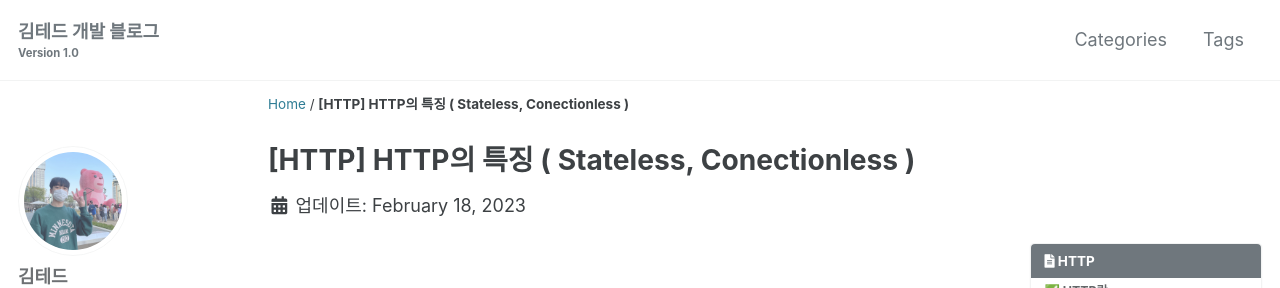
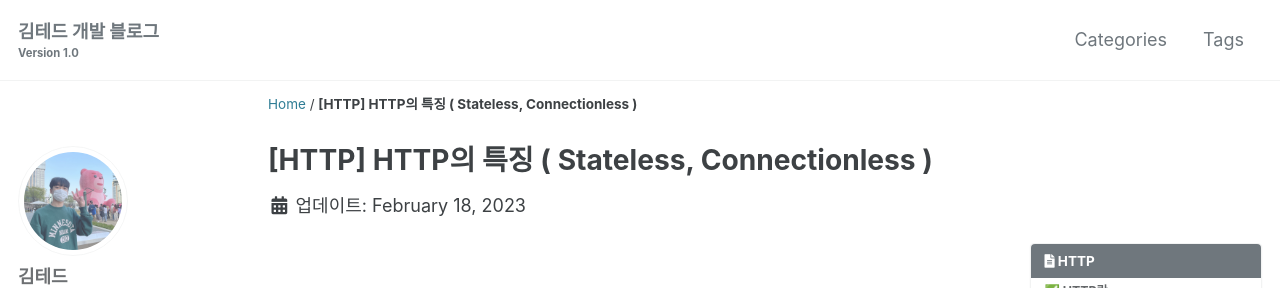
Before and after one commit to idkim97/idkim97.github.io, a Jekyll site: the page built from _posts/2023-02-18-HTTP의 특징 ( Stateless, Connectionless ).md, in a window 1280 px wide and 900 px high. Shown: the top 288 px of the window. Built offline with Jekyll 4.4.1, drawn with Linux system fonts in a browser that asks for light colours; cached includes are drawn as plain includes; comment, search, counter and statistics services are not loaded.

Commit message:
Update 2023-02-18-HTTP의 특징 ( Stateless, Connectionless ).md

```diff
--- a/_posts/2023-02-18-HTTP의 특징 ( Stateless, Connectionless ).md
+++ b/_posts/2023-02-18-HTTP의 특징 ( Stateless, Connectionless ).md
@@ -1,6 +1,6 @@
 ---
-permalink: /2023-02-18-HTTP란?/
-title: "[HTTP] HTTP의 특징 ( Stateless, Conectionless ) "
+permalink: /2023-02-18-HTTP의 특징/
+title: "[HTTP] HTTP의 특징 ( Stateless, Connectionless ) "
 date: 2023-02-18 13:00:00
 toc: true
 toc_sticky: true
```
